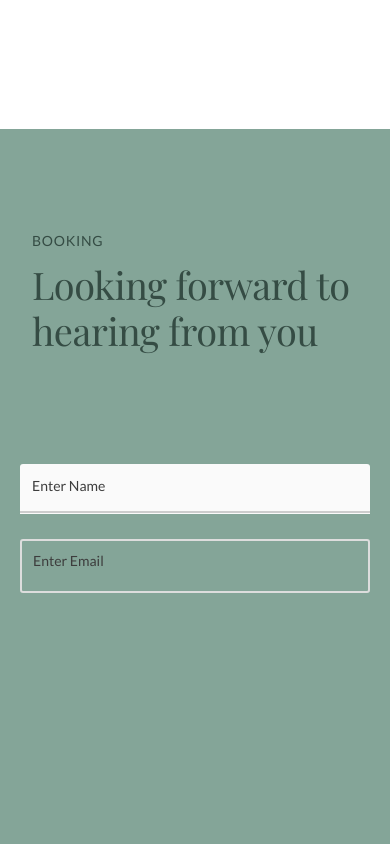
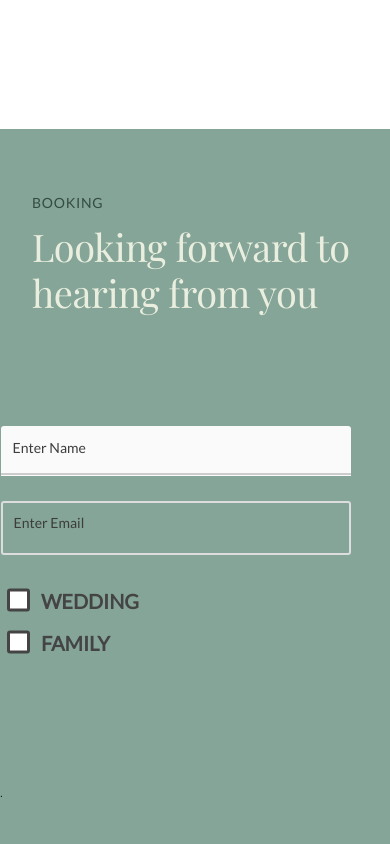
Before and after one commit to gah-code/ghp-app, a React (Create React App) app: page / in a window 390 px wide. Shown: the part 3060-3904 px from the top of the page. Built offline with nearby package versions, Linux system fonts and the light colour scheme.

Commit message:
Form Radio Buttons Base

```diff
--- a/src/components/Layout/About.scss
+++ b/src/components/Layout/About.scss
@@ -91,7 +91,7 @@
 
 @media (max-width: 34em) {
   .profile {
-    max-width: 95%;
+    max-width: 90%;
   }
 
   .profile__image {
--- a/src/components/Layout/Footer.js
+++ b/src/components/Layout/Footer.js
@@ -18,10 +18,22 @@ const Footer = () => {
               <a href="/" className="footer__link" alt="link">Resources</a>
             </li>
             <li className="footer__item">
-              <a href="/" className="footer__link" alt="link">Github</a>
+              <a
+                href="https://github.com/gah-code"
+                className="footer__link"
+                alt="link"
+              >
+                Github
+              </a>
             </li>
             <li className="footer__item">
-              <a href="/" className="footer__link" alt="link">Linkin</a>
+              <a
+                href="https://www.linkedin.com/in/gilbert-haro-2b108222b"
+                className="footer__link"
+                alt="link"
+              >
+                linkedin
+              </a>
             </li>
             <li className="footer__item">
               <a href="/" className="footer__link" alt="link">Instagram</a>
--- a/src/components/Misc/Form.js
+++ b/src/components/Misc/Form.js
@@ -8,6 +8,7 @@ const Form = () => {
         <h3 class="heading-secondary"> Looking forward to hearing from you</h3>
       </div>
 
+      <form class="cta-form" name="contact">
         <div className="form-group">
           <div className="form-container">
             <label class="custom-field two">
@@ -18,8 +19,17 @@ const Form = () => {
               <input type="text" placeholder=" " />
               <span class="placeholder">Enter Email</span>
             </label>
+            <label className="form-control">
+              <input type="checkbox" Name="checkbox-checked" />
+              <p> wedding</p>
+
+              <input type="checkbox" Name="checkbox-checked" />
+              <p> Family</p>
+            </label>
           </div>
         </div>
+        <button>.</button>
+      </form>
 
     </section>
   );
--- a/src/components/Misc/form.scss
+++ b/src/components/Misc/form.scss
@@ -6,7 +6,7 @@
   background-color: var(--color-primary);
   justify-content: center;
   align-items: center;
-  padding: 8rem 0;
+  padding: 5rem 0;
 
   h2 {
     padding-top: 2rem;
@@ -14,7 +14,7 @@
   }
 
   h3 {
-    color: var(--color-primary-dark);
+    color: var(--color-background-two);
   }
 }
 
@@ -32,7 +32,7 @@
   position: relative;
   font-size: 14px;
   border-top: 20px solid transparent;
-  margin-bottom: 5px;
+  margin-bottom: 1.1rem;
   --field-padding: 1.6rem;
 }
 
@@ -131,5 +131,101 @@
   background-size: 100% 0.15em, 100% 0.1em, 100%;
 }
 
+.form-control {
+  font-size: 2rem;
+  font-weight: bold;
+  line-height: 1.1;
+  display: grid;
+  grid-template-columns: 1em auto;
+  gap: 0.5em;
+  margin: 0;
+  padding: 3rem 20.5rem 0 0;
+
+  align-items: start;
+  justify-items: start;
+
+  p {
+    margin-left: 0.2em;
+    padding-bottom: 1rem;
+    text-transform: uppercase;
+  }
+}
+
+:root {
+  --form-control-color: var(--color-primary);
+  --form-control-disabled: var(--color-primary-dark);
+}
+
+.form-control + .form-control {
+  margin-top: 1em;
+}
+
+.form-control--disabled {
+  color: var(--form-control-disabled);
+  cursor: not-allowed;
+}
+
+input[type='checkbox'] {
+  -webkit-appearance: none;
+  appearance: none;
+  background-color: var(--color-background);
+  margin: 0;
+
+  font: inherit;
+  color: currentColor;
+  width: 1.15em;
+  height: 1.15em;
+  border: 0.15em solid currentColor;
+  border-radius: 0.15em;
+  transform: translateY(-0.075em);
+
+  display: grid;
+  place-content: center;
+}
+
+input[type='checkbox']::before {
+  content: '';
+  width: 0.65em;
+  height: 0.65em;
+  clip-path: polygon(14% 44%, 0 65%, 50% 100%, 100% 16%, 80% 0%, 43% 62%);
+  transform: scale(0);
+  transform-origin: bottom left;
+  transition: 120ms transform ease-in-out;
+  box-shadow: inset 1em 1em var(--form-control-color);
+  /* Windows High Contrast Mode */
+  background-color: CanvasText;
+}
+
+input[type='checkbox']:checked::before {
+  transform: scale(1);
+}
+
+input[type='checkbox']:focus {
+  outline: max(2px, 0.15em) solid currentColor;
+  outline-offset: max(2px, 0.15em);
+}
+
+input[type='checkbox']:disabled {
+  --form-control-color: var(--form-control-disabled);
+
+  color: var(--form-control-disabled);
+  cursor: not-allowed;
+}
+
 // https://codepen.io/beforesemicolon/pen/VwaWagB
 // https://codepen.io/beforesemicolon
+
+@media (max-width: 34em) {
+  .section-form {
+    padding: 4.2rem 0;
+  }
+
+  .form-container {
+    width: 90vw;
+    height: 45vh;
+  }
+
+  .custom-field {
+    margin-bottom: 0.5rem;
+  }
+}
```
Lines whose indentation alone changed are shown as unchanged.
